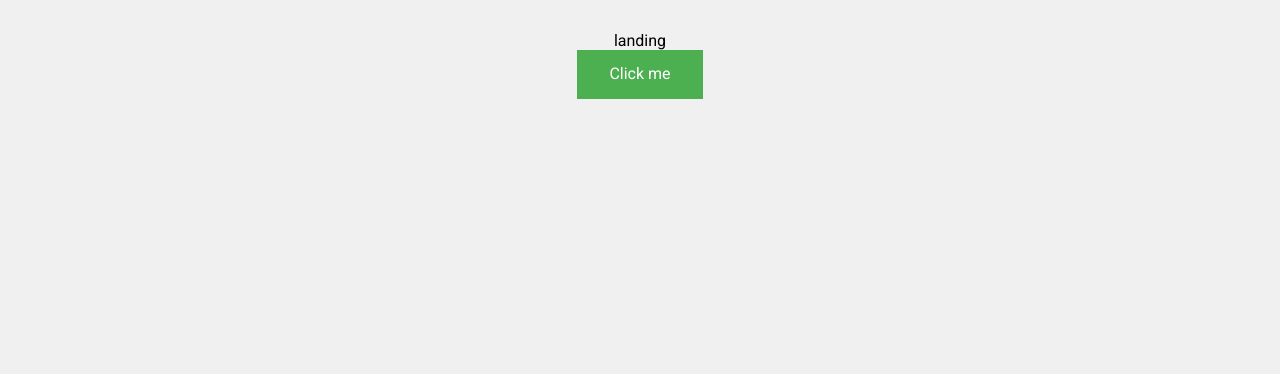
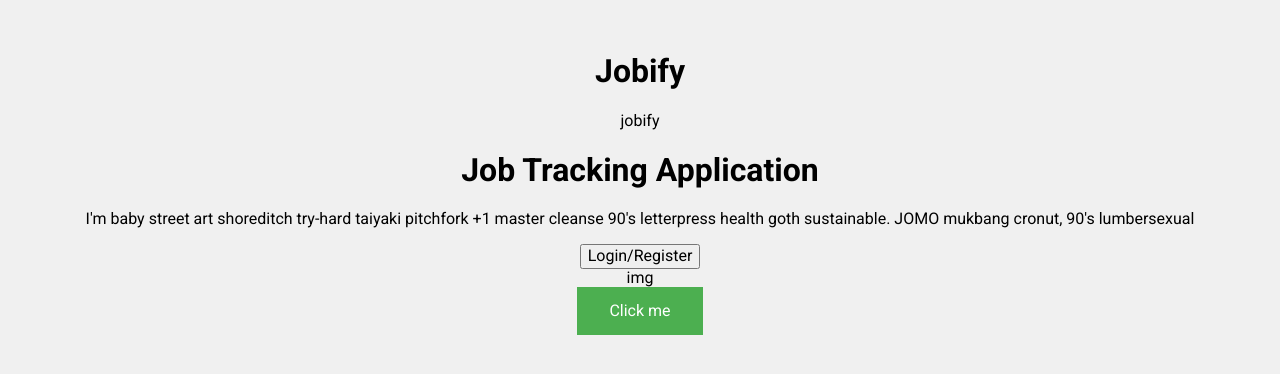
Before and after one commit to abdu652/mini-jop-project, a React (Vite) app in the folder frontend/: page / in a window 1280 px wide. Shown: the top 374 px of the page. Built offline with nearby package versions, Linux system fonts and the light colour scheme.

Commit message:
adding the paragraph and login or register buttton

```diff
--- a/frontend/src/pages/Landing.jsx
+++ b/frontend/src/pages/Landing.jsx
@@ -2,9 +2,24 @@ import React from 'react'
 
 const Landing = () => {
   return (
-    <div>
-      landing
-    </div>
+    <main>
+      <nav>
+         <h1>Jobify</h1>
+      </nav>
+      <div className="container page-page">
+         <div className="page-info">
+            <div className="img">jobify</div>
+            <h1>Job Tracking Application</h1>
+            <p>
+               I'm baby street art shoreditch try-hard taiyaki
+               pitchfork +1 master cleanse 90's letterpress health
+               goth sustainable. JOMO mukbang cronut, 90's lumbersexual
+            </p>
+            <button>Login/Register</button>
+         </div>
+         <div>img</div>
+      </div>
+    </main>
   )
 }
 
```
